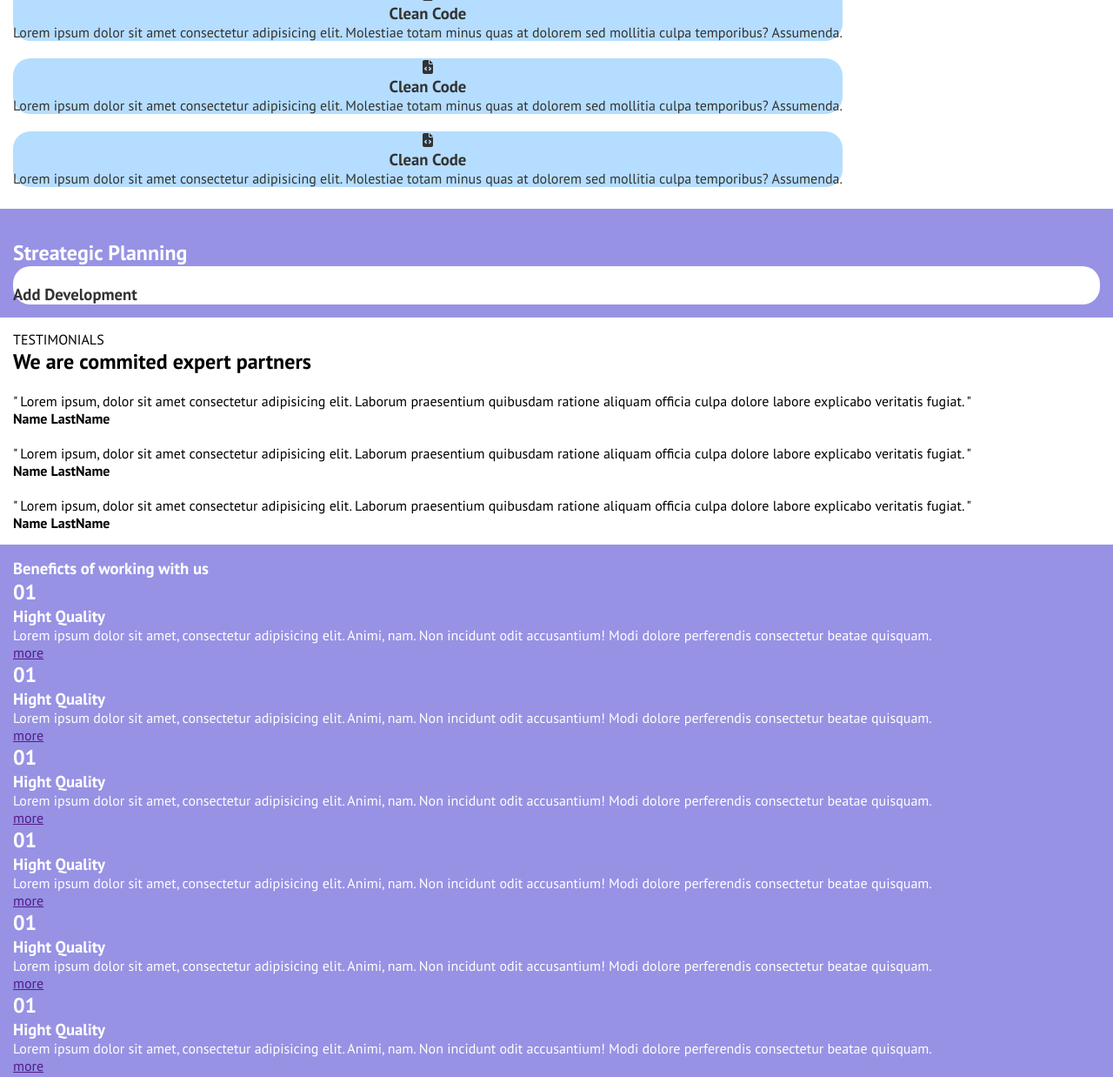
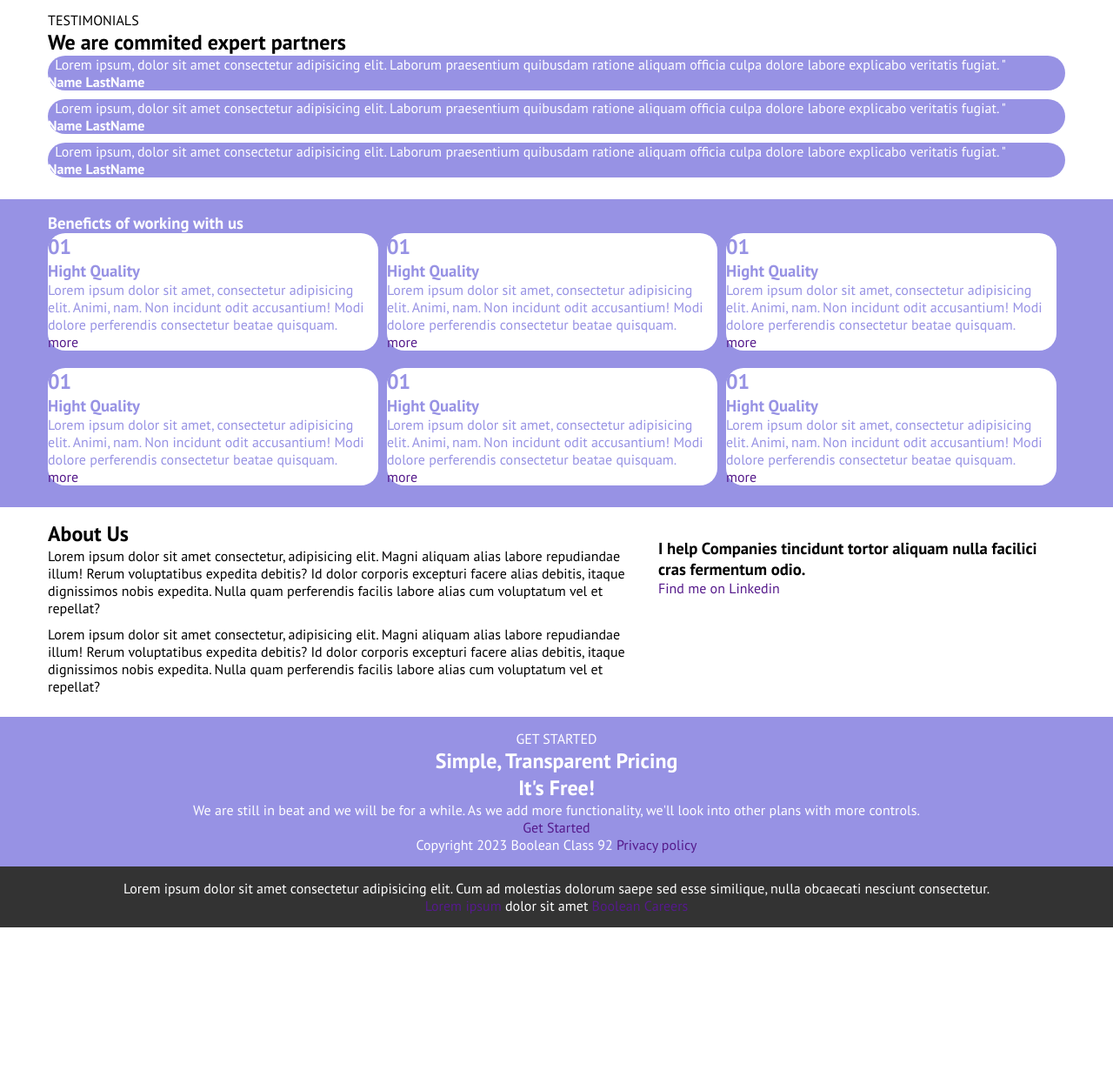
Before and after one commit to GersonMembrillo/htmlcss-responsive-layout, a plain HTML site: page index.html in a window 1280 px wide. Shown: the part 1265-2503 px from the top of the page at 87% size. After the commit the page ends 2331 px from the top, so only its background shows below. Drawn offline with Linux system fonts and the light colour scheme.

Commit message:
add @media for table & desktop (i guess, WIP)

```diff
--- a/css/style.css
+++ b/css/style.css
@@ -33,6 +33,10 @@ body{
 
 ul{
   list-style: none;
+}
+
+a{
+  text-decoration: none;
 }
 
 /* utilities */
@@ -89,10 +93,32 @@ margin-bottom: 10px;
 
 /* planning */
 
-.in-planning{
+.right-planning{
   background-color: var(--main-color);
   color: var(--dark-color);
   border-radius: 20px;
+}
+
+/* testimonials */
+
+.testimonial-card{
+  background-color: var(--purple-color);
+  color: var(--main-color);
+border-radius: 20px;
+margin-bottom: 10px;
+}
+
+/* features */
+
+.feature-card{
+    background-color: var(--main-color);
+      color: var(--purple-color);
+      border-radius: 20px;
+      margin-bottom: 10px;
+}
+
+.us-left-card p{
+  margin-bottom: 10px;
 }
 
 /* FOOTER */
@@ -102,7 +128,16 @@ footer{
   color: var(--main-color);
 }
 
-@media screen and (min-width: 768px){
+@media screen and (min-width: 768px) {
+
+  nav .fa-solid.fa-bars{
+    display: none;
+  }
+
+    header nav ul {
+      display: flex;
+    }
+
   .d-flex{
     display: flex;
     flex-flow: row wrap;
@@ -110,9 +145,60 @@ footer{
   }
 
   #intro .card{
-    width: calc(100% / 3) -10px;
+    width: calc((100% / 3) - 10px);
   }
 
   #intro .card:first-child{
-    width: calc((100% / 3 * 2) -10px)};
+    width: calc((100% / 3 * 2) - 10px)
   }
+
+/* features */
+
+.feature-card{
+    width: calc((100% / 2) - 10px);
+  }
+
+  /* about us */
+
+.us-left-card{
+  width: calc(60% - 10px);
+}
+
+.us-right-card{
+  width: 40%;
+}
+
+/* call to action */
+
+  }
+
+
+@media screen and (min-width: 992px){
+
+  .container{
+  width: 1200px;
+  margin: 0 auto;
+}
+
+/* planning */
+.container-planning {
+  width: 1000px;
+  margin: 0 auto;
+}
+
+.left-planning, .right-planning{
+  width: calc(50% - 10px
+  );
+}
+
+/* testimonials */
+
+.testimonial-card{
+  display: flex;
+}
+
+/* features */
+.feature-card {
+  width: calc((100% / 3) - 10px);
+}
+}
--- a/index.html
+++ b/index.html
@@ -37,7 +37,7 @@
 		<main>
 			<section id="intro">
 				<div class="container d-flex">
-					<div class="card">
+					<div class="card d-flex">
 						<div class="card-left">
 							<h3>Get a demo application</h3>
 							<p>
@@ -84,16 +84,15 @@
 				</div>
 			</section>
 			<section id="planning">
-				<div class="container">
-					<img src="" alt="" />
+				<div class="container container-planning d-flex">
+          <div class="left-planning"><img src="" alt="" />
 					<h2>Streategic Planning</h2>
-					<p></p>
-					<div class="in-planning">
-						<img src="" alt="" />
+					<p>Lorem ipsum dolor sit amet consectetur adipisicing elit. Nesciunt praesentium expedita hic quo cum et sint recusandae reprehenderit itaque deserunt ea suscipit quia similique possimus numquam, odio repudiandae ab magnam.</p></div>
+          <div class="right-planning"><img src="" alt="" />
 						<h3>Add Development</h3>
-						<p></p>
-						<a href=""></a>
-					</div>
+						<p>Lorem ipsum dolor sit amet consectetur adipisicing elit. Impedit accusantium alias animi nobis commodi ipsam! Ab nobis neque fuga eaque!</p>
+						<a href=""></a></div>
+
 				</div>
 			</section>
 			<section id="testimonials">
@@ -102,33 +101,37 @@
 					<h2>We are commited expert partners</h2>
 					<div class="testimonial-card">
 						<img src="" alt="" />
-						<p>
+            <div><p>
 							" Lorem ipsum, dolor sit amet consectetur adipisicing elit. Laborum praesentium
 							quibusdam ratione aliquam officia culpa dolore labore explicabo veritatis fugiat. "
 						</p>
-						<h4>Name LastName</h4>
+						<h4>Name LastName</h4></div>
+
 					</div>
 					<div class="testimonial-card">
 						<img src="" alt="" />
-						<p>
+            <div><p>
 							" Lorem ipsum, dolor sit amet consectetur adipisicing elit. Laborum praesentium
 							quibusdam ratione aliquam officia culpa dolore labore explicabo veritatis fugiat. "
 						</p>
-						<h4>Name LastName</h4>
+						<h4>Name LastName</h4></div>
+
 					</div>
           <div class="testimonial-card">
 						<img src="" alt="" />
-						<p>
+            <div><p>
 							" Lorem ipsum, dolor sit amet consectetur adipisicing elit. Laborum praesentium
 							quibusdam ratione aliquam officia culpa dolore labore explicabo veritatis fugiat. "
 						</p>
-						<h4>Name LastName</h4>
+						<h4>Name LastName</h4></div>
+
 					</div>
 				</div>
 			</section>
 			<section id="features">
 				<div class="container">
 					<h3>Beneficts of working with us</h3>
+          <div class="d-flex">
 				   <div class="feature-card">
 						<h2>01</h2>
 						<h3>Hight Quality</h3>
@@ -186,7 +189,7 @@
 				</div>
 			</section>
 			<section id="about-us">
-				<div class="container">
+				<div class="container d-flex">
 					<div class="us-left-card">
 						<h2>About Us</h2>
 						<p>
@@ -210,7 +213,7 @@
 				</div>
 			</section>
 			<section id="call-to-action">
-				<div class="container">
+				<div class="container text-center">
 					<p>GET STARTED</p>
 					<h2>Simple, Transparent Pricing</h2>
 					<h1>It's Free!</h1>
@@ -224,7 +227,7 @@
 			</section>
 		</main>
 		<footer>
-			<div class="container">
+			<div class="container text-center">
 				<p>
 					Lorem ipsum dolor sit amet consectetur adipisicing elit. Cum ad molestias dolorum saepe
 					sed esse similique, nulla obcaecati nesciunt consectetur.
```
Lines whose indentation alone changed are shown as unchanged.
